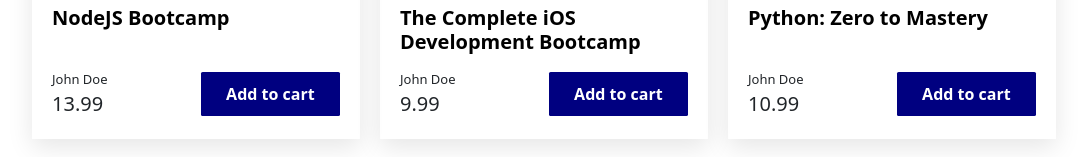
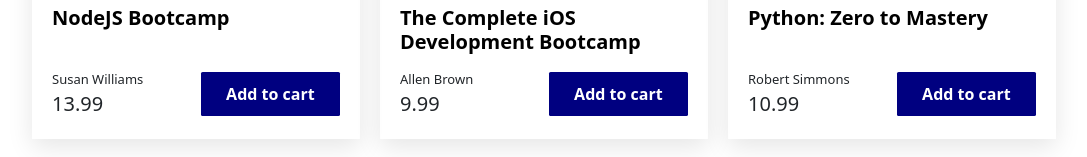
Before and after one commit to lvyin1122/ecommerce-frontend, a React (Create React App) app: page / in a window 1280 px wide. Shown: the part 1194-1351 px from the top of the page, without its empty margins (96-1183 px from the left). Built offline with nearby package versions, Linux system fonts and the light colour scheme.

Commit message:
Tutorial 2

```diff
--- a/src/components/CarouselFade.js
+++ b/src/components/CarouselFade.js
@@ -1,34 +1,33 @@
 import Carousel from "react-bootstrap/Carousel";
-import styles from "./CarouselFade.module.css";
+import classes from "./CarouselFade.module.css";
 import image1 from "../assets/carousel-img-1.png";
 import image2 from "../assets/carousel-img-2.png";
 import image3 from "../assets/carousel-img-3.png";
 
 function CarouselFade() {
   return (
-    <Carousel fade={true} interval={1000} className={styles.carousel}>
+    <Carousel fade={true} interval={1000} className={classes.carousel}>
       <Carousel.Item>
         <img className="d-block w-100" src={image1} alt="First slide" />
         <Carousel.Caption>
-          <h3>First slide label</h3>
-          <p>Nulla vitae elit libero, a pharetra augue mollis interdum.</p>
+          <h3>Build your career with iBookStore</h3>
+          <p>Unlock knowledge for your future.</p>
         </Carousel.Caption>
       </Carousel.Item>
       <Carousel.Item>
         <img className="d-block w-100" src={image2} alt="Second slide" />
-
         <Carousel.Caption>
-          <h3>Second slide label</h3>
-          <p>Lorem ipsum dolor sit amet, consectetur adipiscing elit.</p>
+          <h3>Unlimited resources</h3>
+          <p>Explore books and workshops developed by experienced engineers</p>
         </Carousel.Caption>
       </Carousel.Item>
       <Carousel.Item>
         <img className="d-block w-100" src={image3} alt="Third slide" />
 
         <Carousel.Caption>
-          <h3>Third slide label</h3>
+          <h3>Join our community</h3>
           <p>
-            Praesent commodo cursus magna, vel scelerisque nisl consectetur.
+            Ask your questions and share your ideas. We are here to help you.
           </p>
         </Carousel.Caption>
       </Carousel.Item>
--- a/src/components/CarouselFade.module.css
+++ b/src/components/CarouselFade.module.css
@@ -1,8 +1,9 @@
 .carousel {
-    width: 100%;
+  width: 100%;
 }
 
 .carousel img {
-    height: 400px;
-    object-fit: cover;
+  height: 400px;
+  object-fit: cover;
+  filter: brightness(80%);
 }
--- a/src/components/Navbar.js
+++ b/src/components/Navbar.js
@@ -1,11 +1,11 @@
 import React from "react";
-import styles from "./Navbar.module.css";
+import classes from "./Navbar.module.css";
 
 function Navbar(props) {
     return (
-      <div className={styles.navbar}>
-        <div className={styles.brand}>{props.brand}</div>
-        <div className={styles.cart}>Cart</div>
+      <div className={classes.navbar}>
+        <div className={classes.brand}>{props.brand}</div>
+        <div className={classes.cart}>Cart</div>
       </div>
     );
   }
--- a/src/components/ProductItem.js
+++ b/src/components/ProductItem.js
@@ -1,16 +1,16 @@
 import React from "react";
-import styles from "./ProductItem.module.css";
+import classes from "./ProductItem.module.css";
 
 function ProductItem(props) {
   return (
-    <div className={styles.productItem}>
-      <img src={props.imgSrc} alt="" />
-      <div className={styles.productInfo}>
+    <div className={classes.productItem}>
+      <img src={props.image} alt="" />
+      <div className={classes.productInfo}>
         <h1>{props.name}</h1>
-        <div className={styles.infoBottom}>
-          <div className={styles.infoLeft}>
-            <span className={styles.author}>{props.author}</span>
-            <span className={styles.price}>{props.price}</span>
+        <div className={classes.infoBottom}>
+          <div className={classes.infoLeft}>
+            <span className={classes.author}>{props.author}</span>
+            <span className={classes.price}>{props.price}</span>
           </div>
           <button>Add to cart</button>
         </div>
--- a/src/pages/home/Home.js
+++ b/src/pages/home/Home.js
@@ -24,7 +24,7 @@ function Home() {
       name={data.name}
       author={data.author}
       price={data.price}
-      imgSrc={data.imgSrc}
+      image={data.image}
     />
   ));
 
--- a/src/productsData.js
+++ b/src/productsData.js
@@ -4,7 +4,7 @@ const data = [
     name: "React: From Beginner to Expert",
     author: "John Doe",
     price: 9.99,
-      imgSrc:
+    image:
       "https://cdn.thenewstack.io/media/2022/05/600b72f9-react-1024x680.png",
   },
   {
@@ -12,7 +12,7 @@ const data = [
     name: "Neural Networks from Scratch",
     author: "John Smith",
     price: 9.99,
-      imgSrc:
+    image:
       "https://7wdata.be/wp-content/uploads/2020/11/What-is-an-Artificial-Neural-Networks.png",
   },
   {
@@ -20,55 +20,54 @@ const data = [
     name: "JavaScript: The Complete Guide",
     author: "Stephen Lee",
     price: 9.99,
-      imgSrc:
+    image:
       "https://repository-images.githubusercontent.com/229449376/3cfde400-5298-11ea-9f39-aab161ef8f69",
   },
   {
     id: 3,
     name: "NodeJS Bootcamp",
-      author: "John Doe",
+    author: "Susan Williams",
     price: 13.99,
-      imgSrc:
+    image:
       "https://www.hkcodingclub.com/wp-content/uploads/2022/02/share-nodejs-logo-1024x536.png",
   },
   {
     id: 4,
     name: "The Complete iOS Development Bootcamp",
-      author: "John Doe",
+    author: "Allen Brown",
     price: 9.99,
-      imgSrc: "https://miro.medium.com/max/730/1*ND2d6CvH-Cz0dp5I_tYalQ.png",
+    image: "https://miro.medium.com/max/730/1*ND2d6CvH-Cz0dp5I_tYalQ.png",
   },
   {
     id: 5,
     name: "Python: Zero to Mastery",
-      author: "John Doe",
+    author: "Robert Simmons",
     price: 10.99,
-      imgSrc:
+    image:
       "https://bytesofintelligence.co.uk/wp-content/uploads/2021/06/python.jpeg",
   },
   {
     id: 6,
-      name: "Example7",
-      author: "John Doe",
+    name: "C++ Programming Language",
+    author: "Steven Bell",
     price: 13.99,
-      imgSrc:
-        "https://www.hkcodingclub.com/wp-content/uploads/2022/02/share-nodejs-logo-1024x536.png",
+    image:
+      "https://res.cloudinary.com/practicaldev/image/fetch/s--Tu2z9cvG--/c_limit%2Cf_auto%2Cfl_progressive%2Cq_auto%2Cw_880/https://miro.medium.com/max/696/1%2A6UpwEDOw04H5fKyaMGXpSw.png",
   },
   {
     id: 7,
-      name: "Example8",
-      author: "John Doe",
+    name: "Parallel Programming in Java",
+    author: "Jenny Morris",
     price: 9.99,
-      imgSrc:
-        "https://www.hkcodingclub.com/wp-content/uploads/2022/02/share-nodejs-logo-1024x536.png",
+    image:
+      "https://mindqsystems.com/wp-content/uploads/2019/08/Core-Java-Training.jpg",
   },
   {
     id: 8,
-      name: "Example9",
-      author: "John Doe",
+    name: "Spring Framework Maserclass",
+    author: "Rose Goodman",
     price: 10.99,
-      imgSrc:
-        "https://www.hkcodingclub.com/wp-content/uploads/2022/02/share-nodejs-logo-1024x536.png",
+    image: "https://spring.io/images/OG-Spring.png",
   },
 ];
 
```
Also changed, not shown: src/assets/carousel-img-1.png, src/assets/carousel-img-3.png. Lines whose indentation alone changed are shown as unchanged.
